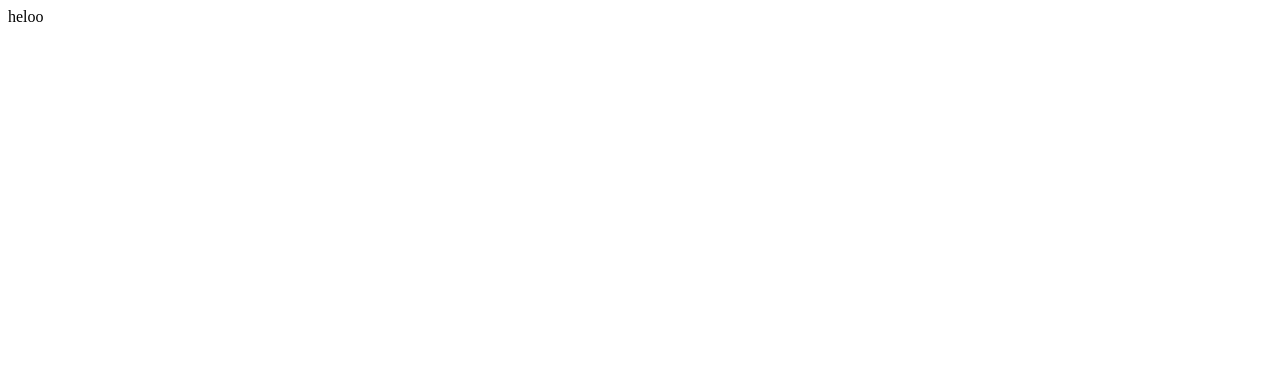
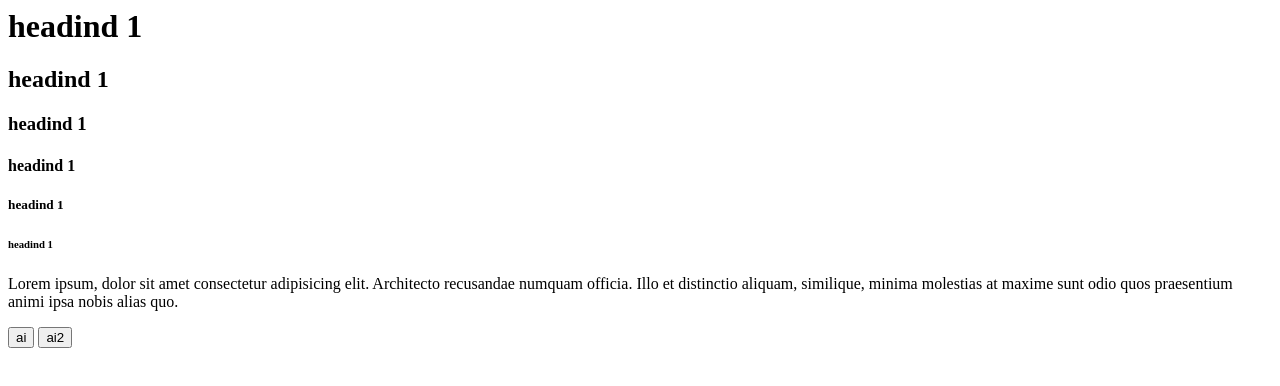
Before and after one commit to mzain42401/AI-Chatbot, a plain HTML site: page firstclass/index.html in a window 1280 px wide. Drawn offline with Linux system fonts and the light colour scheme.

Commit message:
practice

```diff
--- a/firstclass/index.html
+++ b/firstclass/index.html
@@ -1,13 +1,30 @@
-<!DOCTYPE html>
-<html lang="en">
+<html>
+
+
+<!-- head -->
 <head>
-    <meta charset="UTF-8">
-    <meta name="viewport" content="width=device-width, initial-scale=1.0">
-    <title>AI chatbot</title>
+<title>Ai</title>
 </head>
 
+
+<!-- body -->
 <body>
-    heloo
+
+
+<h1>headind 1</h1>
+<h2>headind 1</h2>
+<h3>headind 1</h3>
+<h4>headind 1</h4>
+<h5>headind 1</h5>
+<h6>headind 1</h6>
+
+<p>Lorem ipsum, dolor sit amet consectetur adipisicing elit. Architecto recusandae numquam officia. Illo et distinctio aliquam, similique, minima molestias at maxime sunt odio quos praesentium animi ipsa nobis alias quo.</p>
+
+<button>ai</button>
+
+<button>ai2</button>
+
 </body>
 
+
 </html>
```
